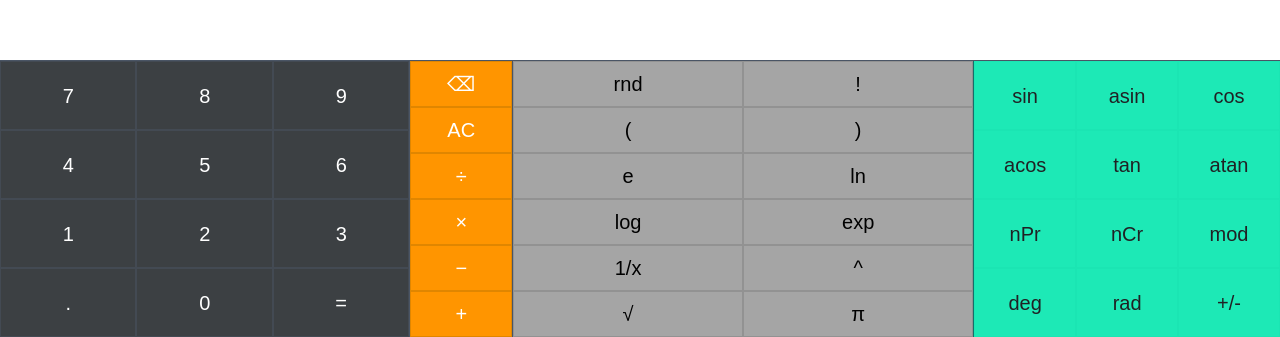
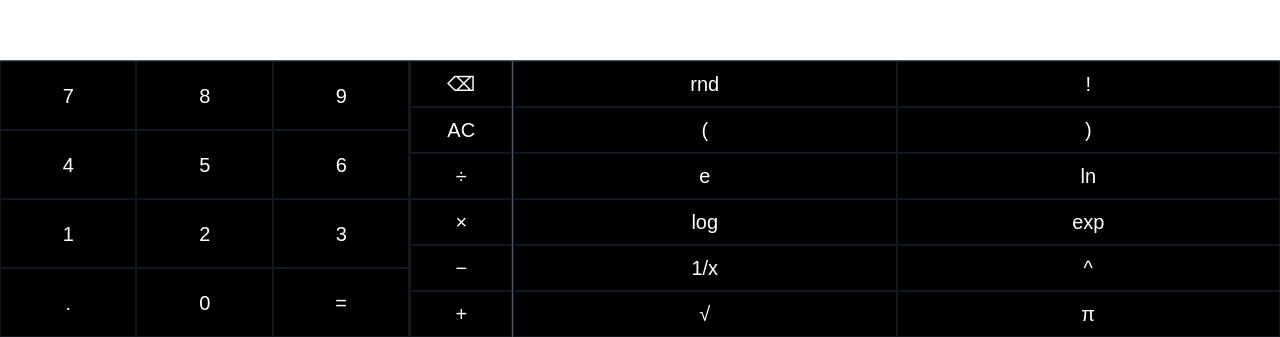
Before and after one commit to saadalisajjad/Calculator, a React (Vite) app: page / in a window 1280 px wide. Shown: the part 463-800 px from the top of the page. Built offline with nearby package versions, Linux system fonts and the light colour scheme.

Commit message:
added the color

```diff
--- a/src/Components/Keypad.jsx
+++ b/src/Components/Keypad.jsx
@@ -1,37 +1,40 @@
 import Button from "./Button";
 
-const Keypad = ({ onAction, onCalculate, onClear, onDelete }) => { // onDelete yahan add kiya
+const Keypad = ({ onAction, onCalculate, onClear, onDelete }) => {
   const numericKeys = ["7", "8", "9", "4", "5", "6", "1", "2", "3", ".", "0", "="];
   const operatorKeys = ["⌫", "AC", "÷", "×", "−", "+"];
 
   return (
-    <div className="flex h-full w-full gap-0 bg-[#3c4043]">
-      {/* Numbers Section */}
-      <div className="grid grid-cols-3 grid-rows-4 w-full">
+    <div className="flex h-full w-full gap-0 bg-black">
+
+      {/* Numbers Section - Pure Black */}
+      <div className="grid grid-cols-3 grid-rows-4 w-full bg-black">
         {numericKeys.map((num) => (
           <Button
             key={num}
             label={num}
             variant="number"
             onclick={num === "=" ? onCalculate : () => onAction(num)}
-            className=" border-gray-600/50 h-full"
+            // Full black background with subtle grey border
+            className="border-gray-800/60 h-full text-white bg-black active:bg-[#1c1c1c]"
           />
         ))}
       </div>
 
-      {/* Operators Section */}
-      <div className="grid grid-cols-1 w-1/4 border-l border-gray-600">
+      {/* Operators Section - ALSO Pure Black */}
+      <div className="grid grid-cols-1 w-1/4 border-l border-gray-800/60 bg-black">
         {operatorKeys.map((op) => (
           <Button
             key={op}
             label={op}
             variant="basicOp"
-            // Yahan check karein: AC hai to clear, ⌫ hai to delete, baki to normal action
             onclick={
               op === "AC" ? onClear :
               op === "⌫" ? onDelete :
               () => onAction(op)
             }
+            // Same black theme for operators
+            className="text-white bg-black border-gray-800/60 active:bg-[#1c1c1c] h-full"
           />
         ))}
       </div>
--- a/src/Components/ScientificPanel.jsx
+++ b/src/Components/ScientificPanel.jsx
@@ -3,50 +3,33 @@ import Button from "./Button";
 
 const ScientificPanel = ({ onAction, onDelete, panelState, onToggle }) => {
     const advGroup1 = ['rnd', '!', '(', ')', 'e', 'ln', 'log', 'exp', '1/x', '^', 'sqrt', 'pi'];
-    const advGroup2 = ['sin', 'asin', 'cos', 'acos', 'tan', 'atan', 'nPr', 'nCr', 'mod', 'deg', 'rad', '+/-'];
 
     return (
-        <div className="flex h-full w-full overflow-hidden bg-[#00796b]">
+        <div className="flex h-full w-full overflow-hidden bg-black">
 
-            {/* Simple Toggle Arrow (Only for Mobile) */}
+            {/* Teal Colored Arrow Strip - As per your Hex Code #0098aa */}
             <div
                 onClick={onToggle}
-                className="md:hidden flex-shrink-0 w-10 h-full bg-[#00695c] flex items-center justify-center cursor-pointer active:bg-[#004d40] border-r border-[#004d40]/40"
+                className="md:hidden flex-shrink-0 w-10 h-full bg-[#0098aa] flex items-center justify-center cursor-pointer active:bg-[#007b8a] border-r border-black/20"
             >
-                <span className="text-white text-3xl font-bold transition-all duration-300 select-none">
+                <span className="text-white text-3xl font-bold select-none transition-transform duration-300">
                     {/* Panel khula hai (1) toh back arrow, warna forward */}
                     {panelState === 1 ? '‹' : '›'}
                 </span>
             </div>
 
-            {/* Panel Content Area */}
-            <div className="flex flex-col md:flex-row h-full w-full">
-
-                {/* Interface 1: Mobile par State 1 par dikhega, Web par hamesha dikhega */}
-                <div className={`grid grid-cols-2 w-full md:w-[60%] gap-0`}>
+            {/* Scientific Buttons Area - Pure Black */}
+            <div className="grid grid-cols-2 w-full h-full bg-black">
                 {advGroup1.map((f) => (
                     <Button
                         key={f}
                         label={f === 'sqrt' ? '√' : f === 'pi' ? 'π' : f}
                         variant="adv1"
                         onclick={() => onAction(f)}
-                            className="border-r border-b border-[#00695c]/50 h-14 md:h-full"
+                        // Black background with subtle grey borders
+                        className="border-r border-b border-gray-800/60 h-full text-white bg-black active:bg-[#1c1c1c]"
                     />
                 ))}
-                </div>
-
-                {/* Interface 2: MOBILE PAR HIDE (hidden), WEB PAR SHOW (md:grid) */}
-                <div className="hidden md:grid grid-cols-3 w-full md:w-[40%] gap-0 border-l border-gray-600/30">
-                    {advGroup2.map((f) => (
-                        <Button
-                            key={f}
-                            label={f}
-                            variant="adv2"
-                            onclick={() => onAction(f)}
-                            className="border-r border-b border-[#16d1a4]/20 h-14 md:h-full"
-                        />
-                    ))}
-                </div>
             </div>
         </div>
     );
```
Lines whose indentation alone changed are shown as unchanged.
